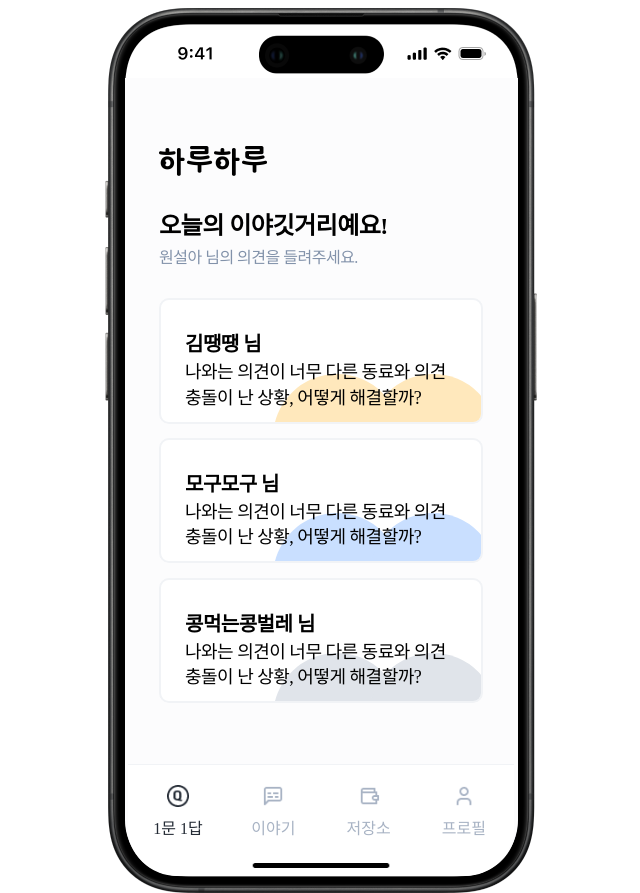
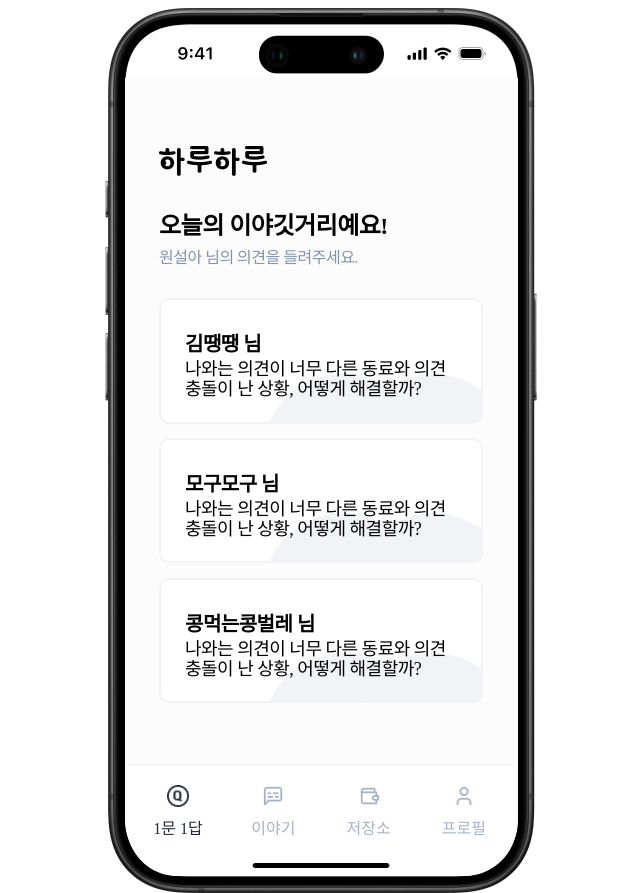
Before and after one commit to seola1ne/HaruHaru, a React (Create React App) app in the folder frontend/: page /talk in a window 1280 px wide. Shown: the whole page, without its empty margins (319-959 px from the left). Built offline with nearby package versions, Linux system fonts and the light colour scheme.

Commit message:
chore : TalkItem 스타일 수정

```diff
--- a/frontend/src/components/TalkItem/index.jsx
+++ b/frontend/src/components/TalkItem/index.jsx
@@ -2,20 +2,20 @@ import { styled } from "styled-components";
 import color from "styles/color";
 import font from "styles/font";
 
-function TalkItem({ id, writer, contents, createDate, answerDate, color, onClick }) {
+function TalkItem({ id, writer, contents, createDate, answerDate, onClick }) {
   const handleClick = () => {
     onClick(id);
   };
 
   return (
-    <ItemBox color={color} onClick={handleClick}>
+    <ItemBox onClick={handleClick}>
       <ItemContents>
         <p className="title">{writer} 님</p>
         <p className="contents">{contents}</p>
       </ItemContents>
       <CircleBoxWrapper>
-        <CircleBox color={color} />
-        <CircleBox color={color} />
+        <CircleBox />
+        <CircleBox />
       </CircleBoxWrapper>
     </ItemBox>
   );
@@ -37,27 +37,27 @@ const ItemBox = styled.div`
 
   &:hover {
     cursor: pointer;
-    background-color: ${(props) => `${props.color}30`};
-    border-color: ${(props) => `${props.color}`};
+    background-color: rgba(241, 243, 246, 0.3);
+    border-color: ${color.gray[200]};
     transition: 0.2s ease;
   }
 `;
 
 const CircleBoxWrapper = styled.div`
   position: absolute;
-  bottom: -5rem;
-  right: -1rem;
+  bottom: -7rem;
+  right: -2rem;
   display: flex;
   z-index: 2;
 `;
 
 const CircleBox = styled.div`
-  width: 8rem;
-  height: 8rem;
+  width: 10rem;
+  height: 10rem;
   border-radius: 50%;
-  background-color: ${(props) => props.color};
+  background-color: ${color.gray[100]};
   text-align: center;
-  margin-left: -2rem;
+  margin-left: -4.4rem;
 `;
 
 const ItemContents = styled.div`
@@ -78,6 +78,6 @@ const ItemContents = styled.div`
 
   .contents {
     ${font.p2};
-    line-height: 140%;
+    line-height: 110%;
   }
 `;
--- a/frontend/src/data/talkData.js
+++ b/frontend/src/data/talkData.js
@@ -3,7 +3,6 @@ const talkData = [
       id: 1,
       writer: "김땡땡",
       content: "나와는 의견이 너무 다른 동료와 의견 충돌이 난 상황, 어떻게 해결할까?",
-      color: "#FFE8BC",
       createDate: "2024-06-22",
       answerDate: null
     },
@@ -11,7 +10,6 @@ const talkData = [
       id: 2,
       writer: "모구모구",
       content: "나와는 의견이 너무 다른 동료와 의견 충돌이 난 상황, 어떻게 해결할까?",
-      color: "#C9DFFF",
       createDate: "2024-06-23",
       answerDate: null
     },
@@ -19,7 +17,6 @@ const talkData = [
       id: 3,
       writer: "콩먹는콩벌레",
       content: "나와는 의견이 너무 다른 동료와 의견 충돌이 난 상황, 어떻게 해결할까?",
-      color: "#E0E4EA",
       createDate: "2024-06-24",
       answerDate: null
     }
```
